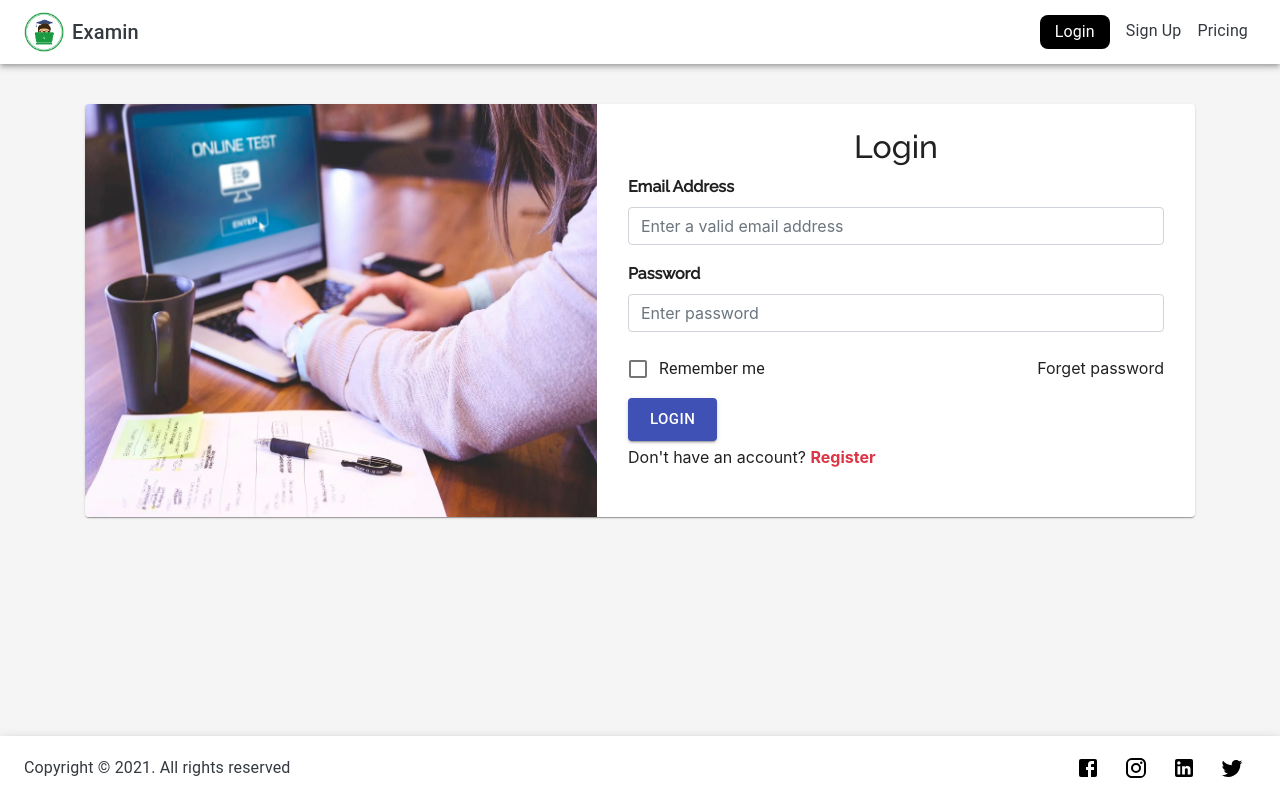
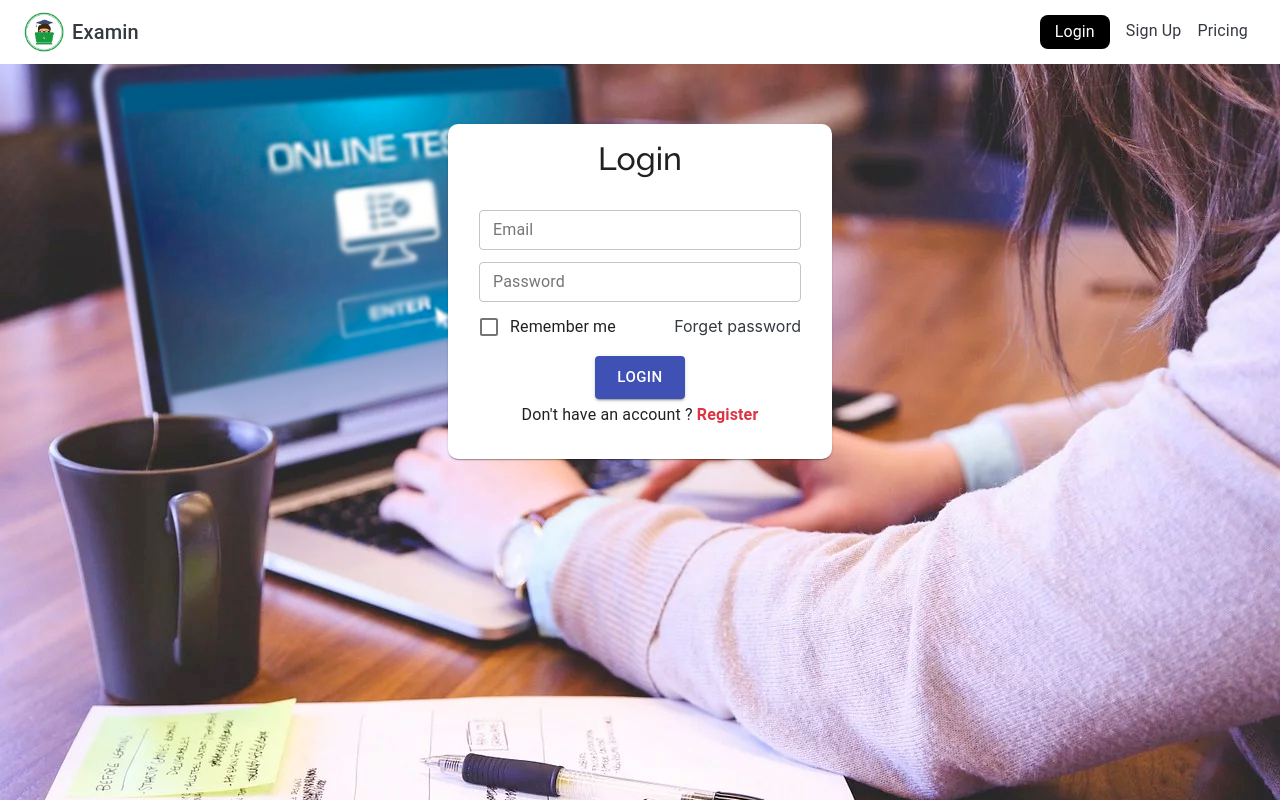
Before and after one commit to upendra-tarnoju/exam-portal, a React (Create React App) app in the folder frontend/: page /login in a window 1280 px wide. Built offline with nearby package versions, Linux system fonts and the light colour scheme.

Commit message:
updated login screen

```diff
--- a/frontend/src/components/admin-component/sidebar-content-component/adminSidebarContent.js
+++ b/frontend/src/components/admin-component/sidebar-content-component/adminSidebarContent.js
@@ -13,7 +13,7 @@ const AdminSidebarContent = (props) => {
 	};
 
 	return (
-		<div id='page-content-wrapper'>
+		<div id='page-content-wrapper' className='bgGrey'>
 			<nav className='navbar navbar-expand-lg navbar-light bg-dark border-bottom justify-content-between align-items-center'>
 				<button
 					type='button'
--- a/frontend/src/components/login-component/login.js
+++ b/frontend/src/components/login-component/login.js
@@ -1,32 +1,48 @@
 import React from 'react';
 import { connect } from 'react-redux';
-import { Card } from '@material-ui/core';
+import { Card, makeStyles } from '@material-ui/core';
 
 import ExaminerInput from './examinerInput';
 import Navbar from '../header/navbar';
 import LoginCard from './loginCard';
 import styles from './login.module.css';
 import Footer from '../footer-component/footer';
+import LoginImage from '../../assets/login.jpg';
+
+const useStyles = makeStyles((theme) => ({
+	loginContainer: {
+		backgroundImage: `url(${LoginImage})`,
+		height: 'calc(100% - 64px)',
+		backgroundSize: 'cover',
+		backgroundRepeat: 'no-repeat',
+		padding: '60px 0px',
+	},
+	loginCard: {
+		borderRadius: '10px',
+		[theme.breakpoints.down('sm')]: {
+			width: '60%',
+		},
+		[theme.breakpoints.up('sm')]: {
+			width: '50%',
+		},
+		[theme.breakpoints.up('md')]: {
+			width: '30%',
+		},
+	},
+}));
 
 const Login = (props) => {
+	const classes = useStyles();
 	return (
-		<div className={`container-fluid h-100 p-0 ${styles.bgGrey}`}>
+		<div className='container-fluid h-100 p-0'>
 			<Navbar {...props} />
-			<div className='container'>
-				<Card className={styles.loginCard}>
-					<div className='d-flex'>
-						<img
-							src={require('../../assets/login.jpg')}
-							className={styles.loginImage}
-							alt='loginScreen'
-						/>
-						<div className='container'>
-							{props.examinerInputWindow ? <ExaminerInput /> : <LoginCard />}
-						</div>
-					</div>
-				</Card>
+			<div className={classes.loginContainer}>
+				<section className=''>
+					<Card className={`mx-auto h-100 ${classes.loginCard}`}>
+						{props.examinerInputWindow ? <ExaminerInput /> : <LoginCard />}
+					</Card>
+				</section>
 			</div>
-			<Footer />
 		</div>
 	);
 };
--- a/frontend/src/components/login-component/loginCard.js
+++ b/frontend/src/components/login-component/loginCard.js
@@ -41,10 +41,10 @@ class LoginCard extends Component {
 
 	render() {
 		return (
-			<div className='d-flex justify-content-center flex-column py-4'>
+			<div className='container py-3'>
 				<h2 className={`bg-white text-center ${styles.loginHeading}`}>Login</h2>
 				{this.state.error ? (
-					<p className='mb-0 text-center text-danger font-weight-bold'>
+					<p className='mb-0 text-danger font-weight-bold'>
 						* {this.state.error}
 					</p>
 				) : (
@@ -55,6 +55,10 @@ class LoginCard extends Component {
 					handleError={this.handleError}
 				/>
 			</div>
+			// <div className='py-4'>
+			//
+
+			// </div>
 		);
 	}
 }
--- a/frontend/src/forms/loginForm.js
+++ b/frontend/src/forms/loginForm.js
@@ -1,12 +1,28 @@
 import React from 'react';
 import { Formik } from 'formik';
-import { Form } from 'react-bootstrap';
-import { Button, FormControlLabel, Checkbox } from '@material-ui/core';
+import {
+	Button,
+	FormControlLabel,
+	Checkbox,
+	TextField,
+	Typography,
+	Link,
+	makeStyles,
+} from '@material-ui/core';
 
 import schema from '../schema/loginSchema';
 import UserService from '../services/userApi';
 
+const useStyles = makeStyles((theme) => ({
+	checkBoxContainer: {
+		[theme.breakpoints.up('sm')]: {
+			display: 'block',
+		},
+	},
+}));
+
 let LoginForm = (props) => {
+	const classes = useStyles();
 	return (
 		<Formik
 			validationSchema={schema}
@@ -25,55 +41,74 @@ let LoginForm = (props) => {
 			initialValues={{
 				email: '',
 				password: '',
+				rememberMe: false,
 			}}
 		>
 			{(formikProps) => (
-				<Form noValidate onSubmit={formikProps.handleSubmit}>
-					<div className='px-3 pb-4'>
-						<Form.Group>
-							<Form.Label>Email Address</Form.Label>
-							<Form.Control
-								type='text'
+				<form noValidate onSubmit={formikProps.handleSubmit}>
+					<div className='p-3'>
+						<TextField
 							name='email'
-								placeholder='Enter a valid email address'
+							variant='outlined'
+							label='Email'
 							value={formikProps.values.email}
+							onChange={formikProps.handleChange}
 							onBlur={formikProps.handleBlur}
+							helperText={
+								formikProps.touched.email ? formikProps.errors.email : ''
+							}
+							error={
+								formikProps.touched.email && Boolean(formikProps.errors.email)
+							}
+							margin='dense'
+							placeholder='Enter valid email'
+							fullWidth
+						/>
+						<TextField
+							name='password'
+							variant='outlined'
+							label='Password'
+							type='password'
+							value={formikProps.values.password}
 							onChange={formikProps.handleChange}
-								isInvalid={
-									formikProps.touched.email && formikProps.errors.email
+							onBlur={formikProps.handleBlur}
+							helperText={
+								formikProps.touched.password ? formikProps.errors.password : ''
 							}
-								required
+							error={
+								formikProps.touched.password &&
+								Boolean(formikProps.errors.password)
+							}
+							margin='dense'
+							placeholder='Enter password'
+							fullWidth
 						/>
-							<Form.Control.Feedback type='invalid'>
-								{formikProps.errors.email}
-							</Form.Control.Feedback>
-						</Form.Group>
-						<Form.Group>
-							<Form.Label>Password</Form.Label>
-							<Form.Control
-								type='password'
-								name='password'
-								placeholder='Enter password'
-								value={formikProps.values.password}
-								onBlur={formikProps.handleBlur}
-								onChange={formikProps.handleChange}
-								isInvalid={
-									formikProps.touched.password && formikProps.errors.password
-								}
-								required
-							/>
-							<Form.Control.Feedback type='invalid'>
-								{formikProps.errors.password}
-							</Form.Control.Feedback>
-						</Form.Group>
 						<div className='d-flex justify-content-between'>
 							<FormControlLabel
-								control={<Checkbox checked={false} name='remember' />}
+								control={
+									<Checkbox
+										color='primary'
+										checked={formikProps.values.rememberMe}
+										name='rememberMe'
+										checked={formikProps.values.rememberMe}
+										value={formikProps.values.rememberMe}
+										onChange={(event) =>
+											formikProps.setFieldValue(
+												'rememberMe',
+												event.target.checked
+											)
+										}
+									/>
+								}
 								label='Remember me'
+								name='rememberMe'
 								className='align-self-center'
 							/>
-							<p className='mb-0 mt-2'>Forget password</p>
+							<Link href='#' className='mt-2 text-dark'>
+								Forget password
+							</Link>
 						</div>
+						<div className='d-flex justify-content-center'>
 							<Button
 								variant='contained'
 								color='primary'
@@ -82,17 +117,18 @@ let LoginForm = (props) => {
 							>
 								Login
 							</Button>
-						<p className='mb-0 mt-1'>
-							Don't have an account?{' '}
-							<a
+						</div>
+						<Typography component='p' className='mb-0 mt-1 text-center'>
+							Don't have an account ?{' '}
+							<Link
 								href='/signup'
 								className='text-danger font-weight-bold cursor-pointer'
 							>
 								Register
-							</a>
-						</p>
+							</Link>
+						</Typography>
 					</div>
-				</Form>
+				</form>
 			)}
 		</Formik>
 	);
--- a/frontend/src/index.css
+++ b/frontend/src/index.css
@@ -69,3 +69,7 @@ code {
 		margin-left: -15rem;
 	}
 }
+
+.bgGrey {
+	background-color: #f5f5f5;
+}
--- a/frontend/src/schema/loginSchema.js
+++ b/frontend/src/schema/loginSchema.js
@@ -3,6 +3,7 @@ import * as Yup from 'yup';
 let schema = Yup.object({
 	email: Yup.string().required('Email is required'),
 	password: Yup.string().required('Password is required'),
+	rememberMe: Yup.bool(),
 });
 
 export default schema;
```
Lines whose indentation alone changed are shown as unchanged.
